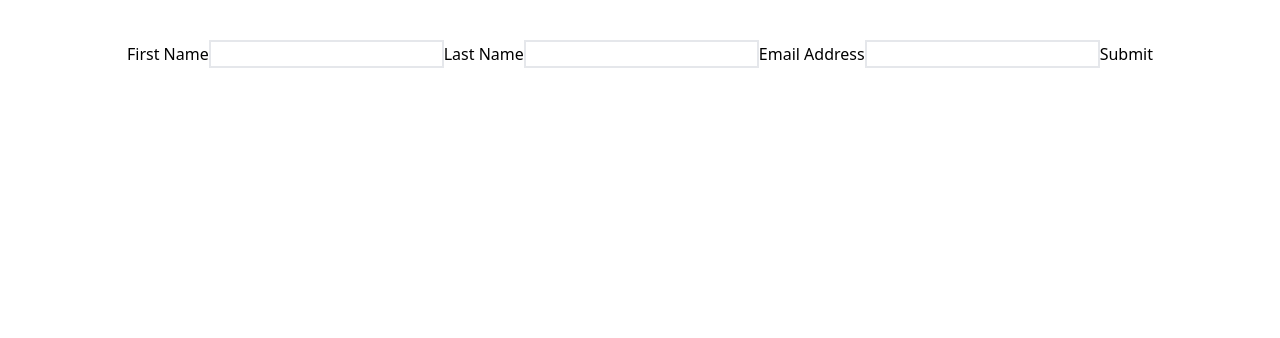
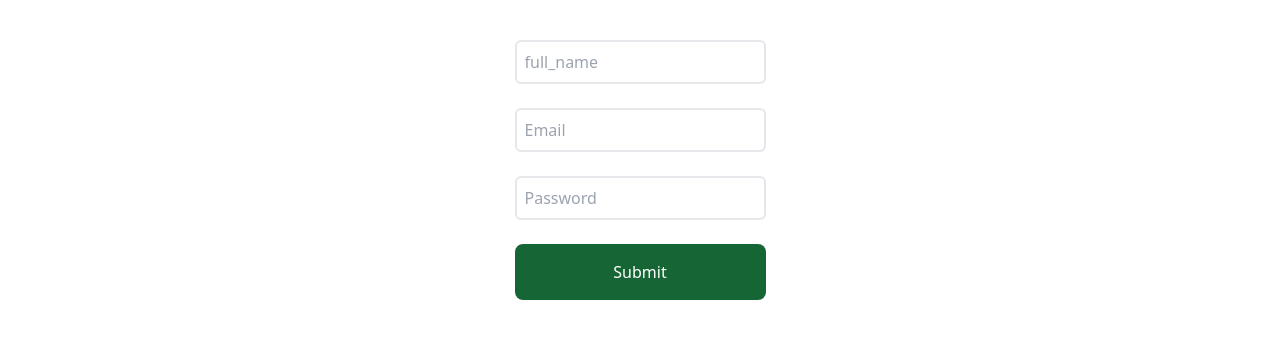
Before and after one commit to Nabi-Ameen/nav-tech-reactjs, a React (Vite) app: page / in a window 1280 px wide. Shown: the top 338 px of the page. Built offline with nearby package versions, Linux system fonts and the light colour scheme; the HTML template or start-up script is replaced by a standard one.

Commit message:
form handling

```diff
--- a/src/components/FormikFromHandling.jsx
+++ b/src/components/FormikFromHandling.jsx
@@ -1,74 +1,57 @@
-import React from 'react';
-import { useFormik } from 'formik';
+import React from 'react'
+import { ErrorMessage, Field, Form, Formik } from 'formik';
+import TextField from './TextField';
 import * as Yup from 'yup';
 
 const SignupForm = () => {
-    const formik = useFormik({
-        initialValues: {
-            firstName: '',
-            lastName: '',
-            email: '',
-        },
-        validationSchema: Yup.object({
-            firstName: Yup.string()
-                .max(15, 'Must be 15 characters or less')
-                .required('Required'),
-            lastName: Yup.string()
-                .max(20, 'Must be 20 characters or less')
-                .required('Required'),
-            email: Yup.string().email('Invalid email address').required('Required'),
-        }),
-        onSubmit: values => {
-            alert(JSON.stringify(values, null, 2));
-        },
-    });
+    const initialValues = {
+        full_name: "",
+        email: "",
+        password: "",
+    }
+
     return (
-        <form onSubmit={formik.handleSubmit}>
-            <label htmlFor="firstName">First Name</label>
-            <input
-                id="firstName"
-                name="firstName"
-                type="text"
-                className='border-2'
-                onChange={formik.handleChange}
-                onBlur={formik.handleBlur}
-                value={formik.values.firstName}
-            />
-            {formik.touched.firstName && formik.errors.firstName ? (
-                <div>{formik.errors.firstName}</div>
-            ) : null}
+        <div>
+            <Formik
+                initialValues={initialValues}
+                validationSchema={Yup.object({
+                    full_name: Yup.string().required('full name is Required'),
+                    email: Yup.string().required('Required'),
+                    password: Yup.string().email('Invalid email address').required('Required'),
+                })}
+                onSubmit={(values) => {
+                    console.log("values", values)
+                }}
+            >
+                {
+                    ({ isSubmitting }) => {
 
-            <label htmlFor="lastName">Last Name</label>
-            <input
-                id="lastName"
-                name="lastName"
-                type="text"
-                className='border-2'
-                onChange={formik.handleChange}
-                onBlur={formik.handleBlur}
-                value={formik.values.lastName}
-            />
-            {formik.touched.lastName && formik.errors.lastName ? (
-                <div>{formik.errors.lastName}</div>
-            ) : null}
+                        return (
+                            <Form className='flex flex-col gap-6'>
+                                <div>
+                                    <TextField type="text" name="full_name" placeholder="full_name" />
+                                    <ErrorMessage name="full_name" component="div" className="text-red-700" />
+                                </div>
+                                <div>
+                                    <TextField type="email" name="email" placeholder="Email" />
+                                    <ErrorMessage name="email" component="div" className="text-red-700" />
+                                </div>
 
-            <label htmlFor="email">Email Address</label>
-            <input
-                id="email"
-                name="email"
-                className='border-2'
-                type="email"
-                onChange={formik.handleChange}
-                onBlur={formik.handleBlur}
-                value={formik.values.email}
-            />
-            {formik.touched.email && formik.errors.email ? (
-                <div>{formik.errors.email}</div>
-            ) : null}
+                                <div>
+                                    <TextField type="password" name="password" placeholder="Password" />
+                                    <ErrorMessage name="password" component="div" className="text-red-700" />
+                                </div>
+                                <button className='bg-green-800 text-white px-12 py-4 rounded-lg' type="submit" disabled={isSubmitting}>
+                                    Submit
+                                </button>
+                            </Form>
+                        )
+                    }
+                }
 
-            <button type="submit">Submit</button>
-        </form>
-    );
-};
+            </Formik>
+        </div>
+    )
+}
 
 export default SignupForm
--- /dev/null
+++ b/src/components/TextField.jsx
@@ -0,0 +1,14 @@
+import { Field } from 'formik'
+
+const TextField = ({ name, type, placeholder }) => {
+    return (
+        <Field
+            type={type}
+            name={name}
+            placeholder={placeholder}
+            className='border-2 p-2 rounded-md'
+        />
+    )
+}
+
+export default TextField
```
